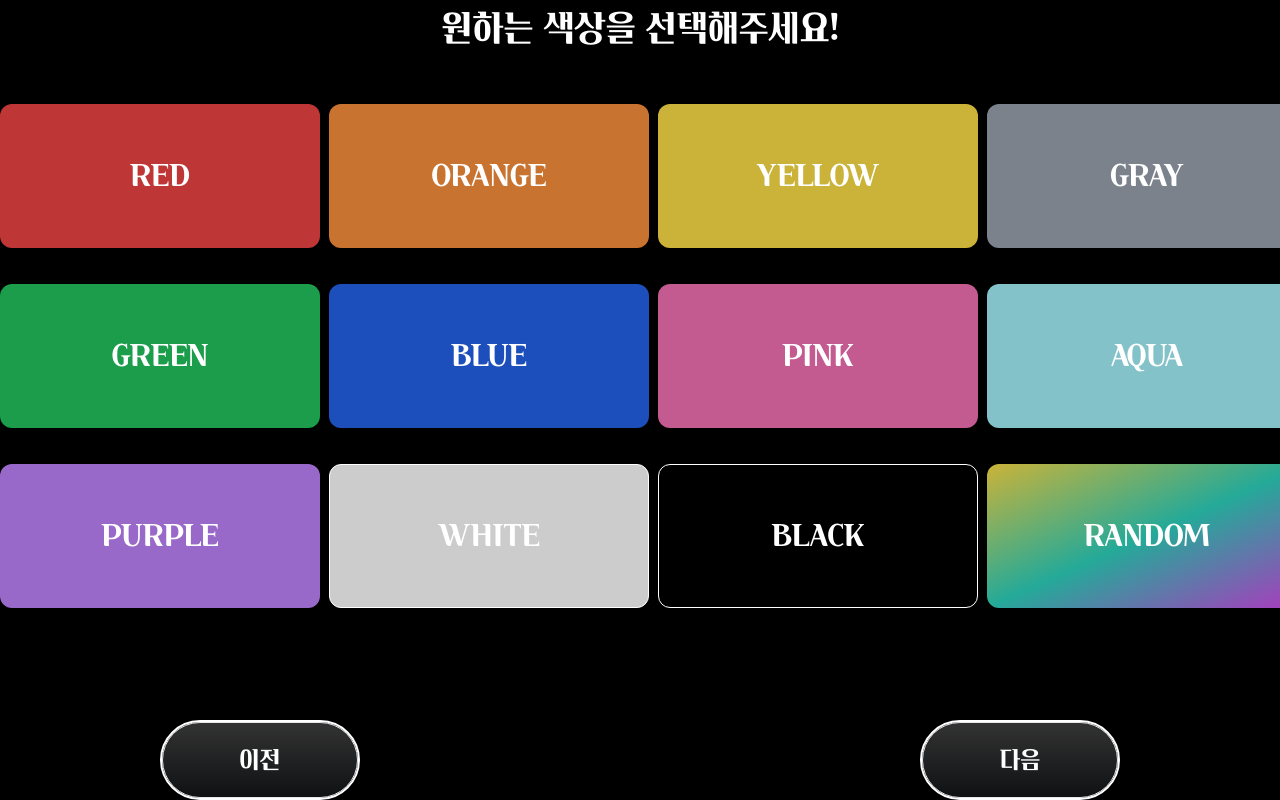
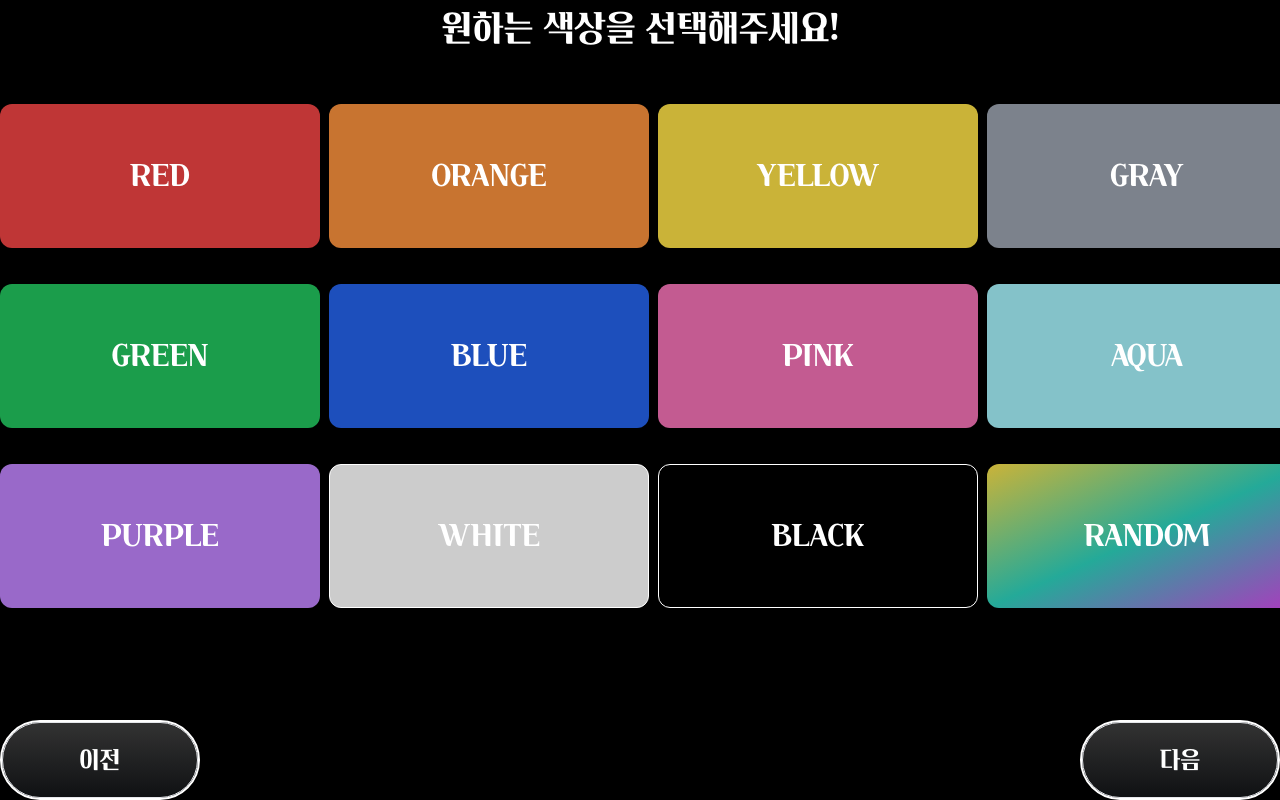
Before and after one commit to 2024-Summer-BootCamp-TeamG/Team, a React (Vite) app in the folder frontend/: page /choosecolor in a window 1280 px wide. Shown: the part 216-1016 px from the top of the page. Built offline with nearby package versions, Linux system fonts and the light colour scheme.

Commit message:
전역관리 완료

```diff
--- a/frontend/src/components/MoveButton.tsx
+++ b/frontend/src/components/MoveButton.tsx
@@ -1,6 +1,6 @@
 import React from 'react';
 import '../index.css';
-function MoveButton({ buttonText = '다음', className = '' }) {
+function MoveButton({ buttonText = '다음', className = '', onClick }) {
   return (
     <>
       <div
@@ -8,6 +8,7 @@ function MoveButton({ buttonText = '다음', className = '' }) {
       >
         <button
           type="button"
+          onClick={onClick}
           className="button-custom-stroke w-full rounded-[60px] border py-2 text-center text-[1.5rem] text-white hover:bg-white hover:text-black"
         >
           {buttonText}
--- a/frontend/src/pages/ChooseColorPage.tsx
+++ b/frontend/src/pages/ChooseColorPage.tsx
@@ -1,13 +1,15 @@
 import React, { useState } from 'react';
 import NavBar from '../components/NavBar';
 import StyleButton from '../components/StyleButton';
-import { Link } from 'react-router-dom';
-import MoveButton from '../components/MoveButton.tsx';
+import { Link, useNavigate } from 'react-router-dom';
+import MoveButton from '../components/MoveButton';
 import { useRecoilState } from 'recoil';
-import { ChooseColorState } from '../recoil/ChooseColorAtom.ts';
+import { ChooseColorState } from '../recoil/ChooseColorAtom';
 
 function ChooseColorPage() {
-  const [activeColor, setActiveColor] = useState(null);
+  const [selectedButton, setSelectedButton] = useRecoilState(ChooseColorState);
+  const [isButtonClicked, setIsButtonClicked] = useState(false);
+  const navigate = useNavigate();
 
   const colors = [
     {
@@ -75,8 +77,15 @@ function ChooseColorPage() {
     },
   ];
 
-  const handleButtonClick = (color: any) => {
-    setActiveColor(color);
+  const handleButtonClick = (color) => {
+    setSelectedButton(color);
+  };
+
+  const handleSubmit = (event) => {
+    event.preventDefault();
+    console.log('Selected color:', selectedButton);
+    setIsButtonClicked(true);
+    navigate('/selectstyle'); // 폼 제출 후 다음 페이지로 이동
   };
 
   return (
@@ -86,14 +95,13 @@ function ChooseColorPage() {
         <div className="mt-56 flex items-center justify-center text-center text-4xl text-white">
           원하는 색상을 선택해주세요!
         </div>
-
         <div className="relative top-14 flex flex-col items-center justify-center text-center">
           <div className="grid grid-cols-4 gap-9">
             {colors.map(({ name, color, hover, border }) => (
               <button
                 key={name}
                 className={`relative flex h-[9rem] w-[20rem] items-center justify-center rounded-xl text-[2rem] text-white transition-colors duration-300 ${color} ${border} ${
-                  activeColor === name ? 'bg-white/80 text-black' : hover
+                  selectedButton === name ? 'bg-white/80 text-black' : hover
                 }`}
                 onClick={() => handleButtonClick(name)}
               >
@@ -101,19 +109,19 @@ function ChooseColorPage() {
               </button>
             ))}
           </div>
-          <div className="mt-28 flex w-full justify-between">
+          <form
+            className="mt-28 flex w-full justify-between"
+            onSubmit={handleSubmit}
+          >
             <Link to="/textinput">
-              <div className="ml-[10rem]">
-                <MoveButton className="ml-[5rem]" buttonText="이전" />
-              </div>
+              <MoveButton className="ml-[5rem]" buttonText="이전" />
             </Link>
-
-            <Link to="/selectstyle">
-              <div className="mr-[10rem]">
-                <MoveButton className="ml-[5rem]" buttonText="다음" />
-              </div>
-            </Link>
-          </div>
+            <MoveButton
+              className="ml-[5rem]"
+              buttonText="다음"
+              onClick={handleSubmit}
+            />
+          </form>
         </div>
       </div>
     </div>
--- a/frontend/src/pages/SelectStylePage.tsx
+++ b/frontend/src/pages/SelectStylePage.tsx
@@ -91,6 +91,7 @@ function SelectStylePage() {
                 isSelected={selectedButton === '귀여운'}
                 onToggle={() => toggleButton('귀여운')}
               />
+              ㅣ
             </div>
             <div className="mt-56 flex w-full flex-row justify-between px-4">
               <Link to="/choosecolor">
--- a/frontend/src/pages/SignInPage.tsx
+++ b/frontend/src/pages/SignInPage.tsx
@@ -3,7 +3,6 @@ import axios from 'axios';
 import { useNavigate } from 'react-router-dom';
 import Background from '../components/Background';
 import NavBar from '../components/NavBar';
-import { useNavigate } from 'react-router-dom';
 
 // Input 컴포넌트 정의
 const Input: React.FC<{
--- a/frontend/src/recoil/ChooseColorAtom.ts
+++ b/frontend/src/recoil/ChooseColorAtom.ts
@@ -1,6 +1,6 @@
 import { atom } from 'recoil';
 
-export const ChooseColorState = atom({
+export const ChooseColorState = atom<string>({
   key: 'choosecolorstate',
-  default: [],
+  default: '',
 });
```
